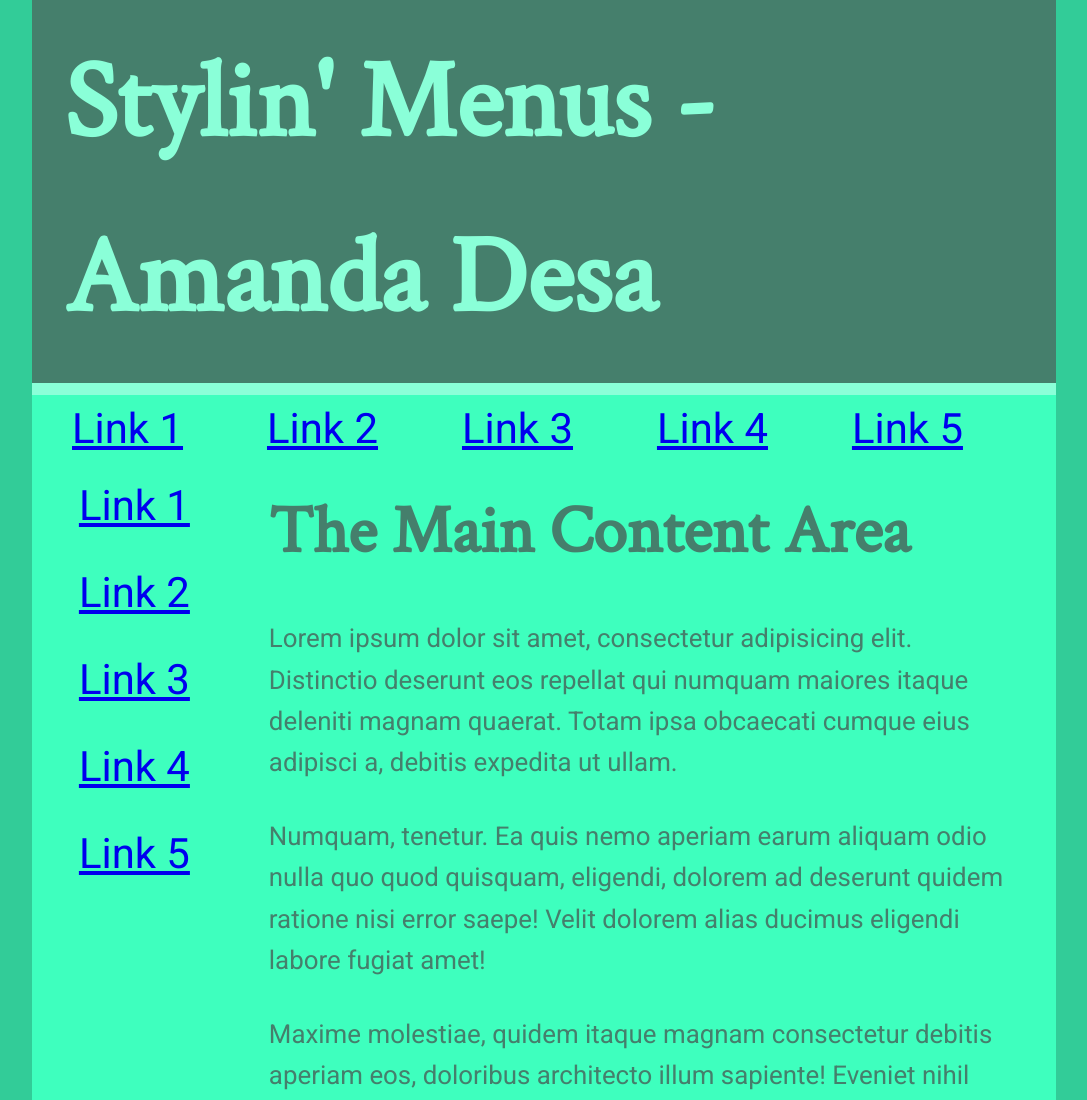
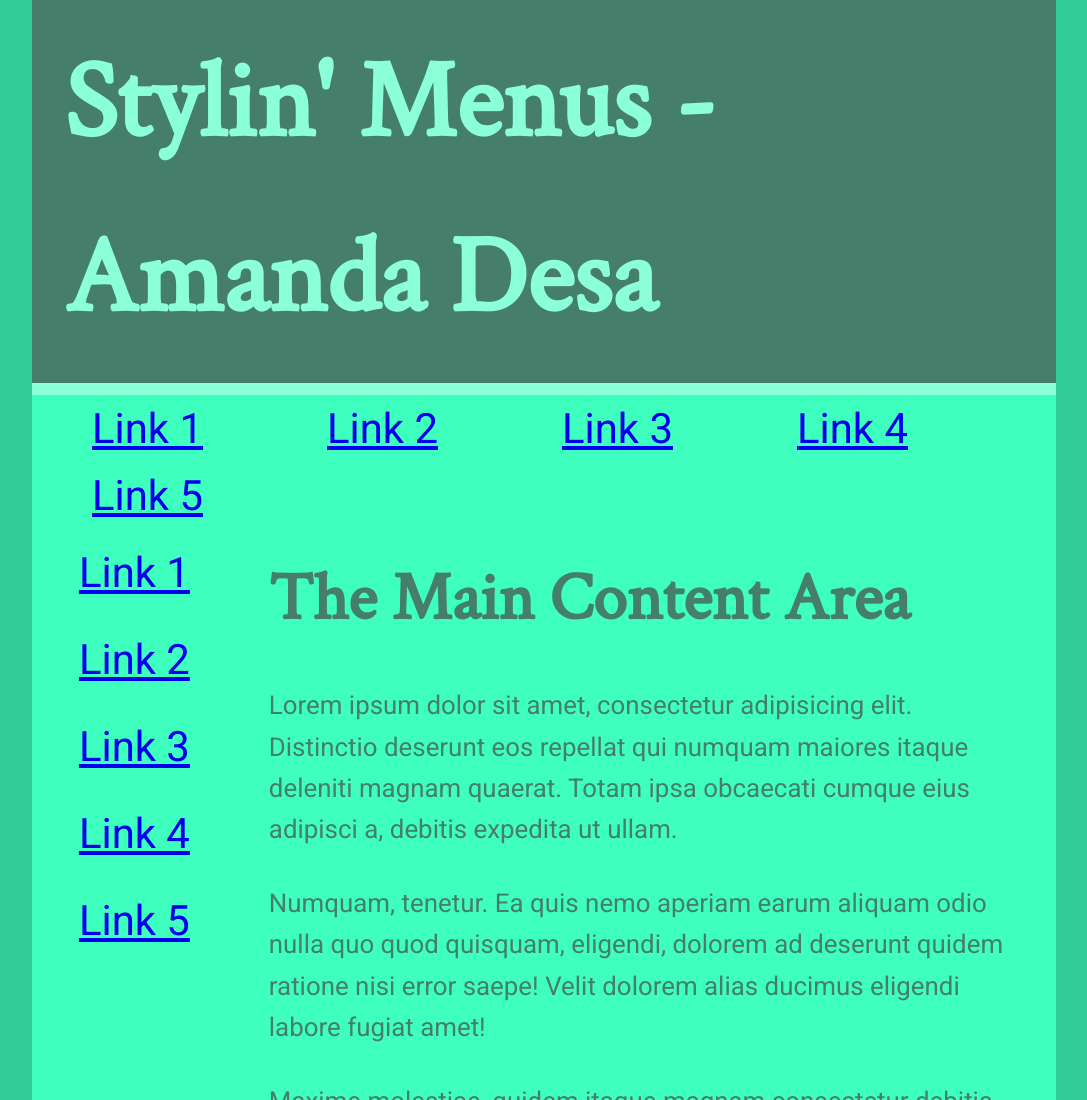
Before and after one commit to desa0080/navmenu, a plain HTML site: page index.html in a window 1280 px wide. Shown: the top 1100 px of the page, without its empty margins (96-1183 px from the left). Drawn offline with Linux system fonts and the light colour scheme.

Commit message:
Update menu.css

```diff
--- a/menu.css
+++ b/menu.css
@@ -56,7 +56,7 @@ header{
     .menu-h li{
     list-style: none;
     display: inline;
-    padding: 40px 40px 40px 40px;
+    padding: 55px 60px 55px 60px;
     text-align: center;
     width: 20%;
 
```
